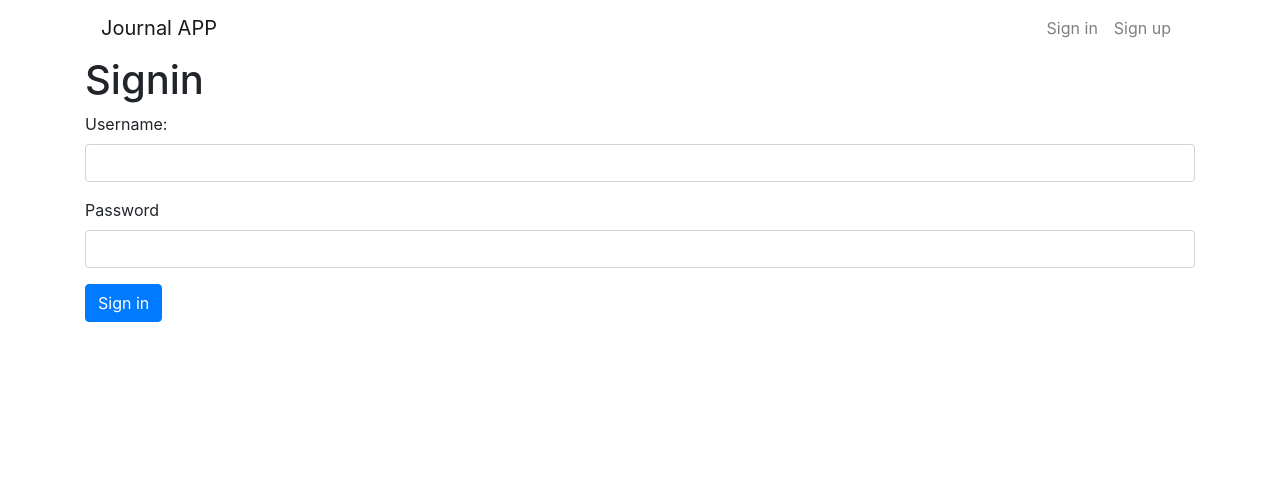
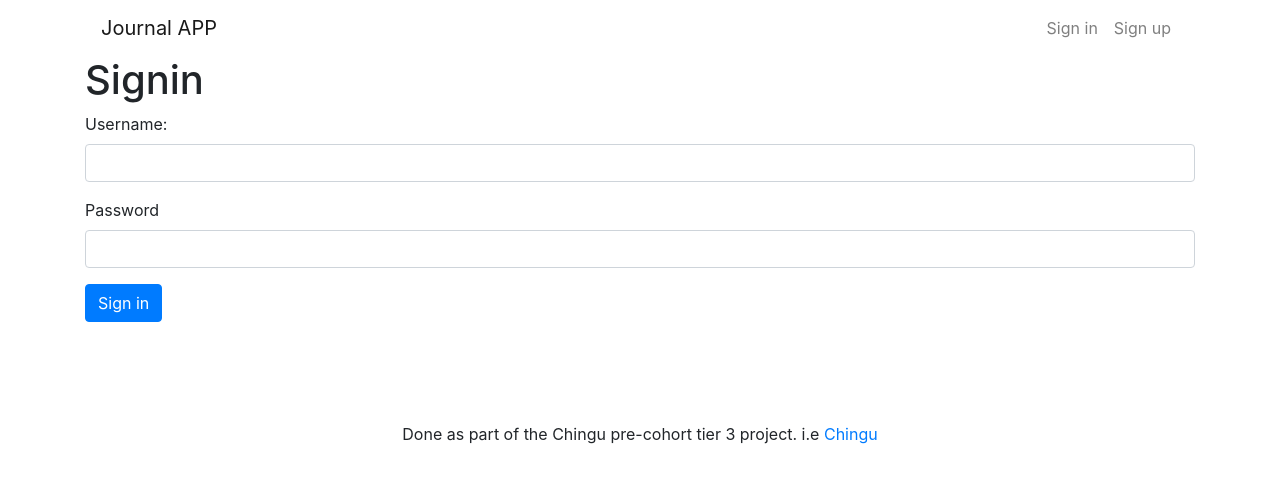
Before and after one commit to SebastianLF/journalapp, a React (Create React App) app: page / in a window 1280 px wide. Shown: the top 482 px of the page. Built offline with nearby package versions, Linux system fonts and the light colour scheme; no server answers.

Commit message:
add footer to page

```diff
--- a/src/components/App.js
+++ b/src/components/App.js
@@ -1,19 +1,17 @@
-import React, { useState } from 'react'
-import Button from "react-bootstrap/Button"
+import React from 'react'
 import Page from './Page.js'
-import { Container, Row, Col, Navbar, Nav } from "react-bootstrap";
+import { Container } from "react-bootstrap";
 
 function App() {
-  const [count, setCount] = useState(0)
-
   return (
+    <>
     <Container>
-      <Row>
-        <Col>
-          <Page />
-        </Col>
-      </Row>
+      <Page />
     </Container>
+    <footer style={{ backgroundColor: '#', padding: '20px', margin: '80px 0 0 0', textAlign: 'center' }}>
+      <p style={{ margin: 0 }}>Done as part of the Chingu pre-cohort tier 3 project. i.e <a target='_blank' href="https://chingu.io/ ">Chingu</a></p>
+    </footer>
+    </>
   )
 }
 
```
